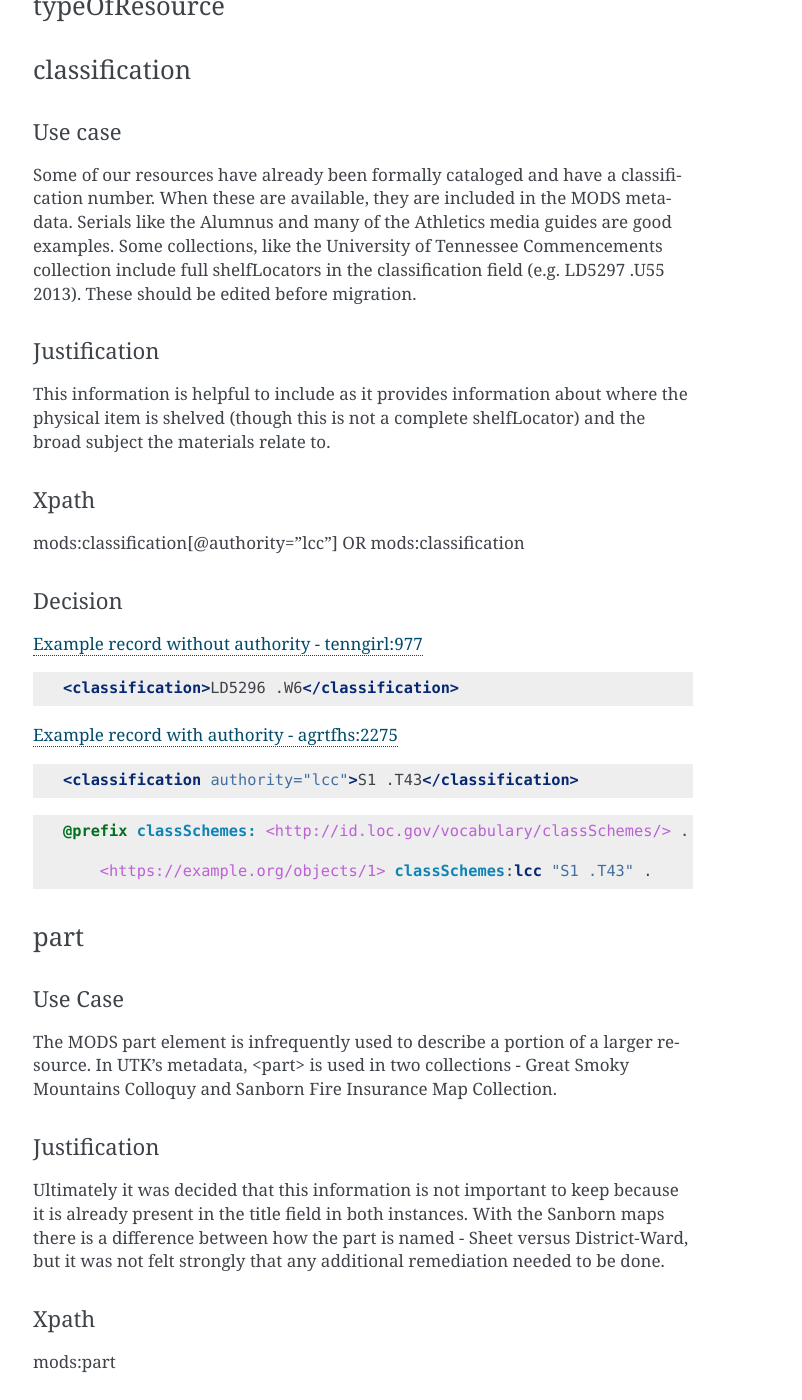
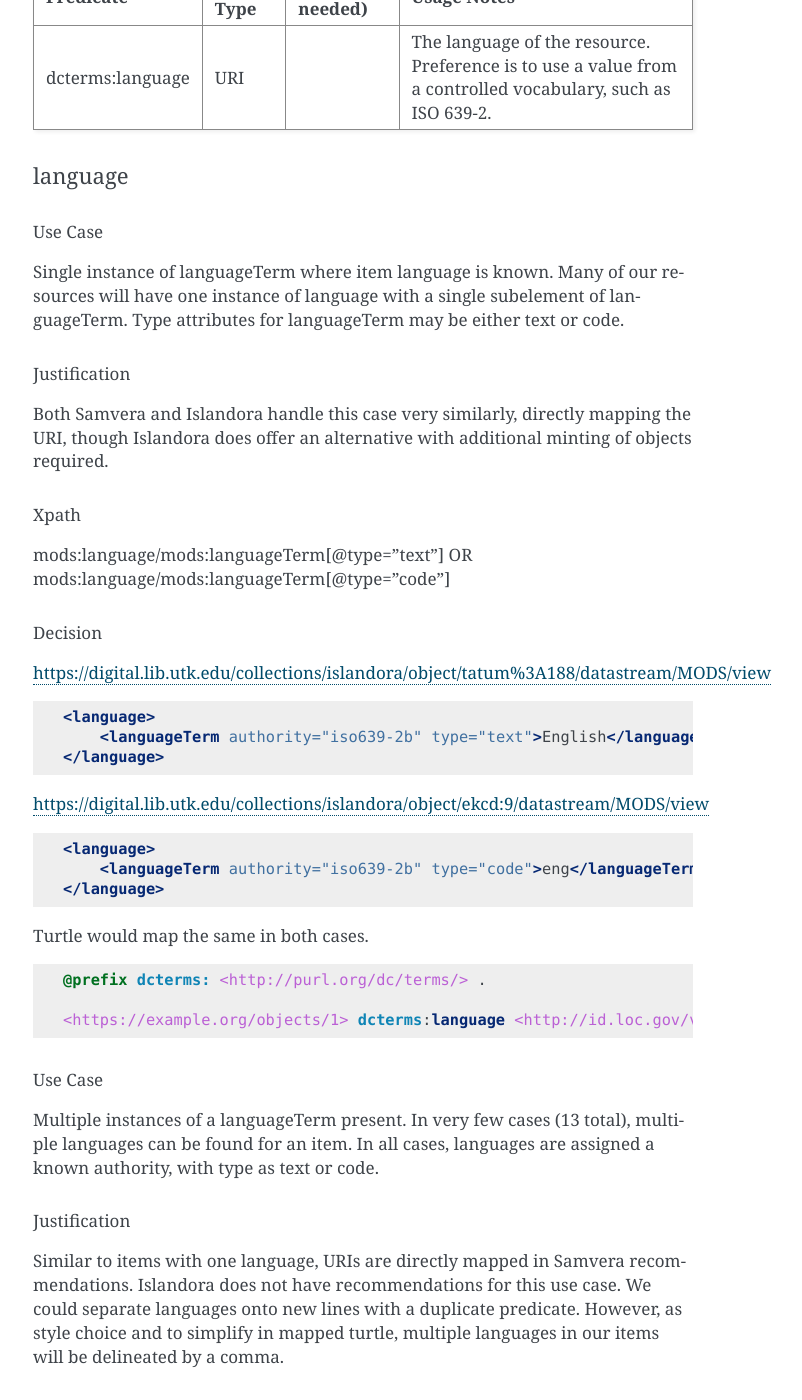
Before and after one commit to UTKcataloging/mods_to_rdf, a Sphinx documentation site: the page built from docs/source/contents/4_draft_mapping.rst, in a window 1280 px wide and 1400 px high, scrolled down 26114 px. Shown: the whole window, without its empty margins (387-1189 px from the left). Built offline with Sphinx 7.4.7, drawn with Linux system fonts in a browser that asks for light colours; formulas are drawn with MathJax 3; some of the changed text lies outside the part shown.

Commit message:
Draft mapping for language.

```diff
--- a/docs/source/contents/4_draft_mapping.rst
+++ b/docs/source/contents/4_draft_mapping.rst
@@ -1218,6 +1218,133 @@ genre
 language
 ========
 
++-----------------------------------+----------------+-------------------+-------------------------------------------------------------------------+
+| Predicate                         | Value Type     | Range (if needed) | Usage Notes                                                             |
++===================================+================+===================+=========================================================================+
+| dcterms:language                  | URI            |                   | The language of the resource. Preference is to use a                    |
+|                                   |                |                   | value from a controlled vocabulary, such as ISO 639-2.                  |
++-----------------------------------+----------------+-------------------+-------------------------------------------------------------------------+
+
+language
+------------------
+
+Use Case
+^^^^^^^^
+Single instance of languageTerm where item language is known. Many of our resources will have one instance of language with a single subelement
+of languageTerm. Type attributes for languageTerm may be either text or code.
+
+Justification
+^^^^^^^^^^^^^
+Both Samvera and Islandora handle this case very similarly, directly mapping the URI, though Islandora does offer an
+alternative with additional minting of objects required.
+
+Xpath
+^^^^^
+mods:language/mods:languageTerm[@type="text"] OR mods:language/mods:languageTerm[@type="code"]
+
+Decision
+^^^^^^^^
+
+https://digital.lib.utk.edu/collections/islandora/object/tatum%3A188/datastream/MODS/view
+
+.. code-block:: xml
+
+    <language>
+        <languageTerm authority="iso639-2b" type="text">English</languageTerm>
+    </language>
+
+https://digital.lib.utk.edu/collections/islandora/object/ekcd:9/datastream/MODS/view
+
+.. code-block:: xml
+
+    <language>
+        <languageTerm authority="iso639-2b" type="code">eng</languageTerm>
+    </language>
+
+Turtle would map the same in both cases.
+
+.. code-block:: turtle
+
+    @prefix dcterms: <http://purl.org/dc/terms/> .
+
+    <https://example.org/objects/1> dcterms:language <http://id.loc.gov/vocabulary/iso639-2/eng> .
+
+Use Case
+^^^^^^^^
+Multiple instances of a languageTerm present. In very few cases (13 total), multiple languages can be found for an item.
+In all cases, languages are assigned a known authority, with type as text or code.
+
+Justification
+^^^^^^^^^^^^^
+Similar to items with one language, URIs are directly mapped in Samvera recommendations. Islandora does not have
+recommendations for this use case. We could separate languages onto new lines with a duplicate predicate. However,
+as style choice and to simplify in mapped turtle, multiple languages in our items will be delineated by a comma.
+
+Xpath
+^^^^^
+mods:language/mods:languageTerm[@type="text"] OR mods:language/mods:languageTerm[@type="code"]
+
+Decision
+^^^^^^^^
+https://digital.lib.utk.edu/collections/islandora/object/utsmc:725/datastream/MODS/view
+
+.. code-block:: xml
+
+    <language>
+        <languageTerm authority="iso639-2b" type="text">French</languageTerm>
+    </language>
+    <language>
+        <languageTerm authority="iso639-2b" type="text">Italian</languageTerm>
+    </language>
+
+.. code-block:: turtle
+
+    @prefix dcterms: <http://purl.org/dc/terms/> .
+
+    <https://example.org/objects/1>
+        dcterms:language <http://id.loc.gov/vocabulary/iso639-2/fre> , <http://id.loc.gov/vocabulary/iso639-2/eng> .
+
+Use Case
+^^^^^^^^
+Non-linguistic content cases can be found across some of our resources. In these cases, a code is present with a zxx
+value or text has a value of No linguistic content.
+
+Justification
+^^^^^^^^^^^^^
+These are handled just like other languages in ISO 639-2 Collection of Bibliographic Codes. In this case, the zxx code
+denotes a declared absence of linguistic information.
+
+Xpath
+^^^^^
+mods:language/mods:languageTerm[@type="text"] OR mods:language/mods:languageTerm[@type="code"]
+
+Decision
+^^^^^^^^
+
+https://digital.lib.utk.edu/collections/islandora/object/tdh:911/datastream/MODS/view
+
+.. code-block:: xml
+
+    <language>
+        <languageTerm authority="iso639-2b" type="text">No linguistic content</languageTerm>
+    </language>
+
+https://digital.lib.utk.edu/collections/islandora/object/tdh:911/datastream/MODS/view
+
+.. code-block:: xml
+
+    <language>
+        <languageTerm type="code" authority="iso639-2b">zxx</languageTerm>
+    </language>
+
+Turtle would map the same in both cases.
+
+.. code-block:: turtle
+
+    @prefix dcterms: <http://purl.org/dc/terms/> .
+
+    <https://example.org/objects/1> dcterms:language <http://id.loc.gov/vocabulary/iso639-2/zxx> .
+
 typeOfResource
 ==============
 
```
